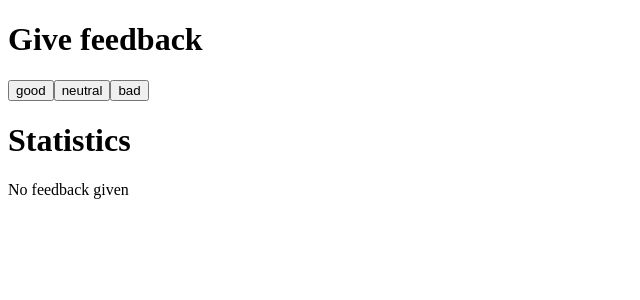
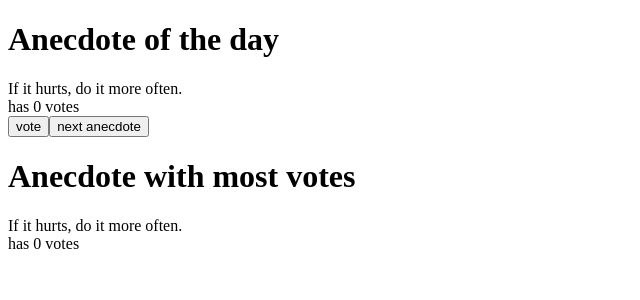
Before and after one commit to franciscocruz29/fullstackopen, a React (Create React App) app: page / in a window 1280 px wide. Shown: the top 300 px of the page, without its empty margins (0-640 px from the left). Built offline with nearby package versions, Linux system fonts and the light colour scheme.

Commit message:
Completed anecdotes

```diff
--- a/src/App.js
+++ b/src/App.js
@@ -1,71 +1,57 @@
 import { useState } from "react";
 
-const Button = ({ handleClick, text }) => {
+const Button = ({ onClick, text }) => {
   return (
-    <button onClick={handleClick}>
+    <button onClick={onClick}>
       {text}
     </button>
   )
 }
 
-const StatisticLine = ({ text, value }) => {
+const Anecdote = ({ anecdote, votes }) => {
   return (
-    <tr>
-      <td>{text}</td>
-      <td>{value}</td>
-    </tr>
-  )
-}
-
-const Statistics = ({ good, neutral, bad }) => {
-  let all = good + neutral + bad;
-  if (all > 0) {
-    return (
-      <table>
-        <tbody>
-          <StatisticLine text="good" value={good} />
-          <StatisticLine text="neutral" value={neutral} />
-          <StatisticLine text="bad" value={bad} />
-          <StatisticLine text="all" value={all} />
-          <StatisticLine text="average" value={(Math.abs(good - bad) / all)} />
-          <StatisticLine text="positive" value={good / all * 100 + ' %'} />
-        </tbody>
-      </table>
-    )
-  }
-
-  return (
-    <p>No feedback given</p>
+    <div>
+      {anecdote}
+      <div>has {votes} votes</div>
+    </div>
   )
 }
 
 const App = () => {
-  const [good, setGood] = useState(0);
-  const [neutral, setNeutral] = useState(0);
-  const [bad, setBad] = useState(0);
+  const anecdotes = [
+    'If it hurts, do it more often.',
+    'Adding manpower to a late software project makes it later!',
+    'The first 90 percent of the code accounts for the first 10 percent of the development time...The remaining 10 percent of the code accounts for the other 90 percent of the development time.',
+    'Any fool can write code that a computer can understand. Good programmers write code that humans can understand.',
+    'Premature optimization is the root of all evil.',
+    'Debugging is twice as hard as writing the code in the first place. Therefore, if you write the code as cleverly as possible, you are, by definition, not smart enough to debug it.',
+    'Programming without an extremely heavy use of console.log is same as if a doctor would refuse to use x-rays or blood tests when diagnosing patients.'
+  ]
 
-  const handleGoodClick = () => {
-    setGood(good + 1);
+  const [selected, setSelected] = useState(0)
+  const [votes, setVotes] = useState(new Array(anecdotes.length).fill(0))
+
+  const randomSelection = () => {
+    const value = Math.floor(Math.random() * anecdotes.length)
+    setSelected(value)
   }
 
-  const handleNeutralClick = () => {
-    setNeutral(neutral + 1);
-  }
-
-  const handleBadClick = () => {
-    setBad(bad + 1);
+  const voteHandler = () => {
+    const votesCopy = [...votes]
+    votesCopy[selected] = votes[selected] + 1
+    setVotes(votesCopy)
   }
 
   return (
     <>
-      <h1>Give feedback</h1>
+      <h1>Anecdote of the day</h1>
+      <Anecdote anecdote={anecdotes[selected]} votes={votes[selected]} />
       <div>
-        <Button handleClick={handleGoodClick} text="good" />
-        <Button handleClick={handleNeutralClick} text="neutral" />
-        <Button handleClick={handleBadClick} text="bad" />
+        <Button onClick={voteHandler} text="vote" />
+        <Button onClick={randomSelection} text="next anecdote" />
       </div>
-      <h1>Statistics</h1>
-      <Statistics good={good} neutral={neutral} bad={bad} />
+      <h1>Anecdote with most votes</h1>
+      <Anecdote anecdote={anecdotes[votes.indexOf(Math.max(...votes))]} votes={Math.max(...votes)} />
     </>
   )
 }
```
